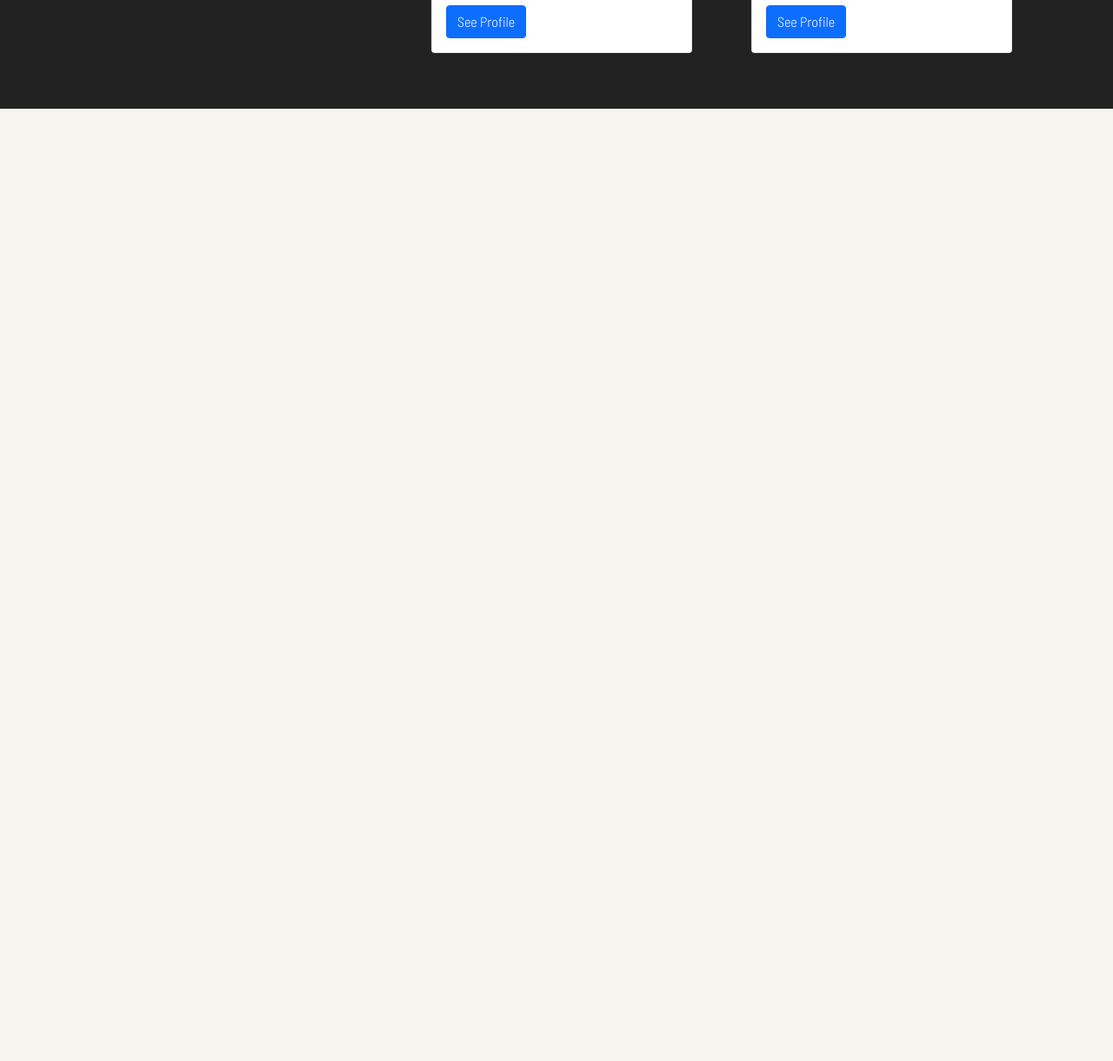
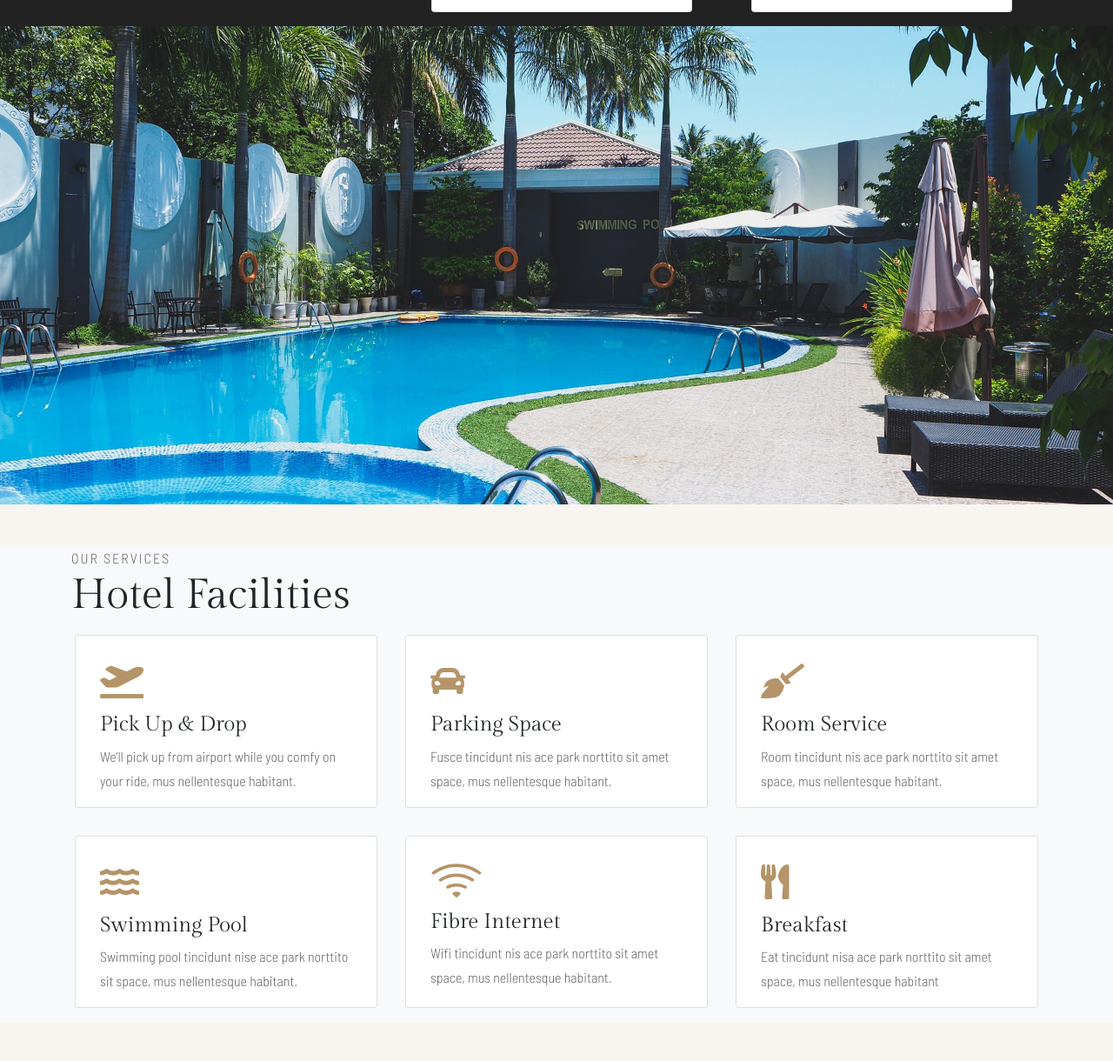
Before and after one commit to Feruz-Islomov/Hotel, a plain HTML site: page index.html in a window 1280 px wide. Shown: the part 2489-3709 px from the top of the page at 87% size. Before the commit the page ends 2614 px from the top, so only its background shows below. Drawn offline with nearby package versions, Linux system fonts and the light colour scheme.

Commit message:
hotel facilities done

```diff
--- a/index.html
+++ b/index.html
@@ -234,7 +234,7 @@
       </form>
     </div>
     <!-- room & suits -->
-    <div class="container-md rooms">
+    <div class="container-md">
       <div class="row text-dark">
         <div class="letterspace">THE REG LUXURY HOTEL</div>
         <div class="logo display-5">Rooms & Suites</div>
@@ -246,7 +246,7 @@
             <h5>150$ / NIGHT</h5>
             <div class="rtype logo h2">Junior Suite</div>
             <div class="rsicons d-flex justify-content-between">
-              <div>
+              <div class="roomicons">
                 <i class="fas fa-solid fa-bath"></i
                 ><i class="fas fa-solid fa-restroom"></i>
                 <i class="fas fa-solid fa-wifi"></i>
@@ -277,7 +277,7 @@
             <h5>200$ / NIGHT</h5>
             <div class="rtype logo h2">Family Room</div>
             <div class="rsicons d-flex justify-content-between">
-              <div>
+              <div class="roomicons">
                 <i class="fas fa-solid fa-bath"></i
                 ><i class="fas fa-solid fa-restroom"></i>
                 <i class="fas fa-solid fa-wifi"></i>
@@ -308,7 +308,7 @@
             <h5>250$ / NIGHT</h5>
             <div class="rtype logo h2">Twin Room</div>
             <div class="rsicons d-flex justify-content-between">
-              <div>
+              <div class="roomicons">
                 <i class="fas fa-solid fa-bath"></i
                 ><i class="fas fa-solid fa-restroom"></i>
                 <i class="fas fa-solid fa-wifi"></i>
@@ -349,7 +349,7 @@
             <h5>350$ / NIGHT</h5>
             <div class="rtype logo h2">Deluxe Room</div>
             <div class="rsicons d-flex justify-content-between">
-              <div>
+              <div class="roomicons">
                 <i class="fas fa-solid fa-bath"></i
                 ><i class="fas fa-solid fa-restroom"></i>
                 <i class="fas fa-solid fa-wifi"></i>
@@ -380,7 +380,7 @@
             <h5>550$ / NIGHT</h5>
             <div class="rtype logo h2">Superior Room</div>
             <div class="rsicons d-flex justify-content-between">
-              <div>
+              <div class="roomicons">
                 <i class="fas fa-solid fa-bath"></i
                 ><i class="fas fa-solid fa-restroom"></i>
                 <i class="fas fa-solid fa-wifi"></i>
@@ -488,6 +488,104 @@
         </div>
       </div>
     </div>
+
+    <!-- hovli -->
+    <div class="hovli"></div>
+
+    <!-- facilities -->
+    <div class="facilities bg-light">
+      <div class="container-md my-5">
+        <div class="row mt-5">
+          <div class="letterspace text-dark-50">OUR SERVICES</div>
+          <div class="logo display-5 text-dark">Hotel Facilities</div>
+        </div>
+        <div class="row d-flex justify-content-between facitems">
+          <div class="col-md card m-3">
+            <div class="card-body">
+              <i
+                class="facilityicons fas fa-regular fa-plane-departure h1 my-3"
+              ></i>
+              <h4 class="moz card-title logo text-dark">Pick Up & Drop</h4>
+              <p class="moz card-text">
+                We’ll pick up from airport while you comfy on your ride, mus
+                nellentesque habitant.
+              </p>
+            </div>
+          </div>
+          <div class="col-md card m-3">
+            <div class="card-body">
+              <i class="facilityicons fas fa-regular fa-car h1 my-3"></i>
+              <h4 class="card-title logo text-dark">Parking Space</h4>
+              <p class="card-text">
+                Fusce tincidunt nis ace park norttito sit amet space, mus
+                nellentesque habitant.
+              </p>
+            </div>
+          </div>
+          <div class="col-md card m-3">
+            <div class="card-body">
+              <i class="facilityicons fas fa-broom h1 my-3"></i>
+              <h4 class="card-title logo text-dark">Room Service</h4>
+              <p class="card-text">
+                Room tincidunt nis ace park norttito sit amet space, mus
+                nellentesque habitant.
+              </p>
+            </div>
+          </div>
+        </div>
+        <div class="row d-flex justify-content-between facitems">
+          <div class="col-md card m-3">
+            <div class="card-body">
+              <i class="facilityicons fas fa-water h1 my-3"></i>
+              <h4 class="card-title logo text-dark">Swimming Pool</h4>
+              <p class="card-text">
+                Swimming pool tincidunt nise ace park norttito sit space, mus
+                nellentesque habitant.
+              </p>
+            </div>
+          </div>
+          <div class="col-md card m-3">
+            <div class="card-body">
+              <svg
+                width="60"
+                height="60"
+                fill="#b59469"
+                class="bi bi-wifi my-1"
+                viewBox="0 0 16 16"
+              >
+                <path
+                  d="M15.384 6.115a.485.485 0 0 0-.047-.736A12.444 12.444 0 0 0 8 3C5.259 3 2.723 3.882.663 5.379a.485.485 0 0 0-.048.736.518.518 0 0 0 .668.05A11.448 11.448 0 0 1 8 4c2.507 0 4.827.802 6.716 2.164.205.148.49.13.668-.049z"
+                />
+                <path
+                  d="M13.229 8.271a.482.482 0 0 0-.063-.745A9.455 9.455 0 0 0 8 6c-1.905 0-3.68.56-5.166 1.526a.48.48 0 0 0-.063.745.525.525 0 0 0 .652.065A8.46 8.46 0 0 1 8 7a8.46 8.46 0 0 1 4.576 1.336c.206.132.48.108.653-.065zm-2.183 2.183c.226-.226.185-.605-.1-.75A6.473 6.473 0 0 0 8 9c-1.06 0-2.062.254-2.946.704-.285.145-.326.524-.1.75l.015.015c.16.16.407.19.611.09A5.478 5.478 0 0 1 8 10c.868 0 1.69.201 2.42.56.203.1.45.07.61-.091l.016-.015zM9.06 12.44c.196-.196.198-.52-.04-.66A1.99 1.99 0 0 0 8 11.5a1.99 1.99 0 0 0-1.02.28c-.238.14-.236.464-.04.66l.706.706a.5.5 0 0 0 .707 0l.707-.707z"
+                />
+              </svg>
+              <!-- <i class="fas fa-solid fa-wifi display-5 my-3"></i> -->
+              <h4 class="card-title logo text-dark">Fibre Internet</h4>
+              <p class="card-text">
+                Wifi tincidunt nis ace park norttito sit amet space, mus
+                nellentesque habitant.
+              </p>
+            </div>
+          </div>
+          <div class="col-md card m-3">
+            <div class="card-body">
+              <i class="facilityicons fas fa-utensils h1 my-3"></i>
+              <h4 class="card-title logo text-dark">Breakfast</h4>
+              <p class="card-text">
+                Eat tincidunt nisa ace park norttito sit amet space, mus
+                nellentesque habitant
+              </p>
+            </div>
+          </div>
+        </div>
+
+        <div class="row"></div>
+      </div>
+    </div>
+
+    <!-- footer -->
+    <div class="footer"></div>
     <!-- <div class="container-md rooms">
       <div class="row text-dark">
         <div class="letterspace">THE REG LUXURY HOTEL</div>
--- a/style.css
+++ b/style.css
@@ -29,7 +29,9 @@ body {
 .nav-item > a:hover {
   color: orange;
 }
-
+.dropdown-menu {
+  background-color: #b59469;
+}
 /* slider */
 /* slider */
 /* slider */
@@ -120,7 +122,7 @@ body {
 .ui-card:hover .rtype::after {
   width: 95%;
 }
-i {
+.roomicons > i {
   margin: 0 5px;
 }
 
@@ -128,7 +130,46 @@ i {
 /* extra services */
 /* extra services */
 .service {
+  /* height: 550px; */
+  background-color: #222222;
+}
+/* hovli */
+/* hovli */
+/* hovli */
+.hovli {
+  background-image: url("./yard.jpg");
+  background-size: cover;
+  background-position: center;
+  background-attachment: fixed;
+  background-repeat: no-repeat;
   height: 550px;
+}
+
+/* facilities */
+/* facilities */
+/* facilities */
+.facilityicons {
+  color: #b59469;
+}
+.card {
+  width: 300px;
+}
+
+div::selection,
+h5::selection,
+h4::selection,
+h3::selection,
+h2::selection,
+h1::selection,
+p::selection,
+img::selection,
+a::selection {
+  background-color: #b59469;
+  color: white;
+}
+
+.footer {
+  height: 500px;
   background-color: #222222;
 }
 /* ///////////////////////////////////// */
@@ -140,6 +181,9 @@ i {
 @media only screen and (max-width: 768px) {
   .whitecolor {
     color: #fff;
+  }
+  .facitems > div {
+    width: 95%;
   }
 }
 @media only screen and (min-width: 768px) {
```
Also changed, not shown: hovli.png (added), yard.jpg (added).
